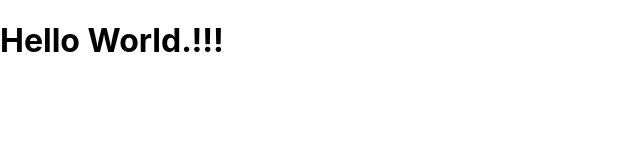
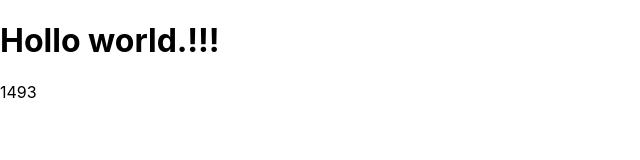
Before and after one commit to SamuelBarbosaDev/pomodoro-react, a React (Create React App) app: page / in a window 1280 px wide. Shown: the top 160 px of the page, without its empty margins (0-640 px from the left). Built offline with nearby package versions, Linux system fonts and the light colour scheme.

Commit message:
feat: Estudo sobre `useInterval (React Hook)`

```diff
--- a/package.json
+++ b/package.json
@@ -41,10 +41,14 @@
     ]
   },
   "devDependencies": {
+    "@eslint/js": "^9.14.0",
     "@typescript-eslint/parser": "^5.62.0",
+    "eslint": "^8.57.1",
     "eslint-config-prettier": "^9.1.0",
     "eslint-plugin-prettier": "^5.2.1",
     "eslint-plugin-react": "^7.37.2",
-    "prettier": "^3.3.3"
+    "globals": "^15.12.0",
+    "prettier": "3.3.3",
+    "typescript-eslint": "^8.14.0"
   }
 }
--- /dev/null
+++ b/src/App.tsx
@@ -0,0 +1,14 @@
+import React from 'react';
+import { PomodoroTimer } from './components/pomodoro-timer'
+
+
+function App(): JSX.Element {
+    return (
+        <main>
+            <h1>Hollo world.!!!</h1>
+            <PomodoroTimer defaultPomodoroTime={1500}/>
+        </main>
+    );
+}
+
+export default App;
--- /dev/null
+++ b/src/components/pomodoro-timer.tsx
@@ -0,0 +1,17 @@
+import React from 'react';
+import { useInterval } from '../hooks/use-interval';
+
+interface Props {
+    defaultPomodoroTime: number;
+}
+
+export function PomodoroTimer(props: Props): JSX.Element {
+    const [mainTime, setMainTime] = React.useState(props.defaultPomodoroTime);
+
+    useInterval(() => {
+        setMainTime(mainTime - 1);
+    }, 1000)
+    return (
+        <p>{mainTime}</p>
+    )
+}
--- a/src/index.tsx
+++ b/src/index.tsx
@@ -1,15 +1,13 @@
 import React from 'react';
 import ReactDOM from 'react-dom/client';
+import App from './App'
 import './index.css';
 
-
 const root = ReactDOM.createRoot(
-  document.getElementById('root') as HTMLElement
+    document.getElementById('root') as HTMLElement,
 );
 root.render(
-  <React.StrictMode>
-    <>
-     <h1>Hello World.!!!</h1>
-    </>
-  </React.StrictMode>
+    <React.StrictMode>
+        <App/>
+    </React.StrictMode>,
 );
```
Also changed, not shown: 1 other file (tests, documents, lock files or other folders).
